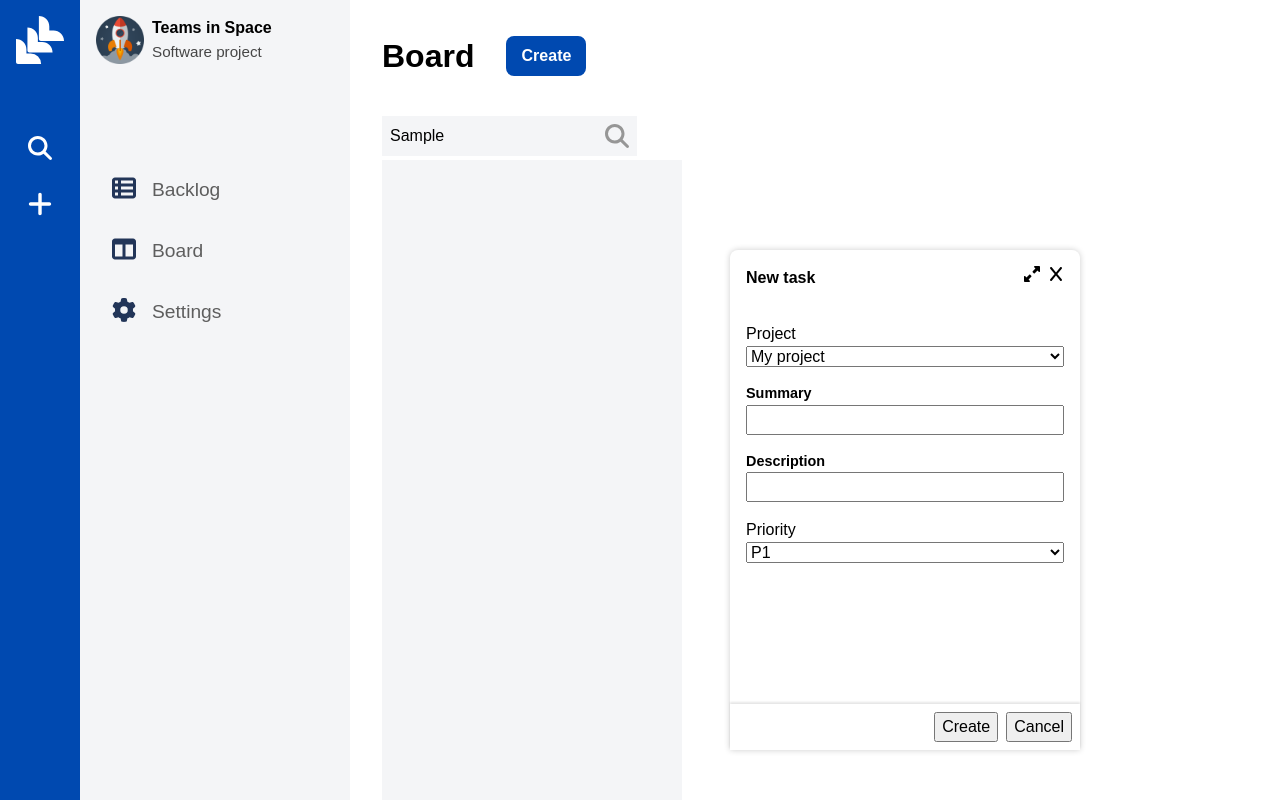
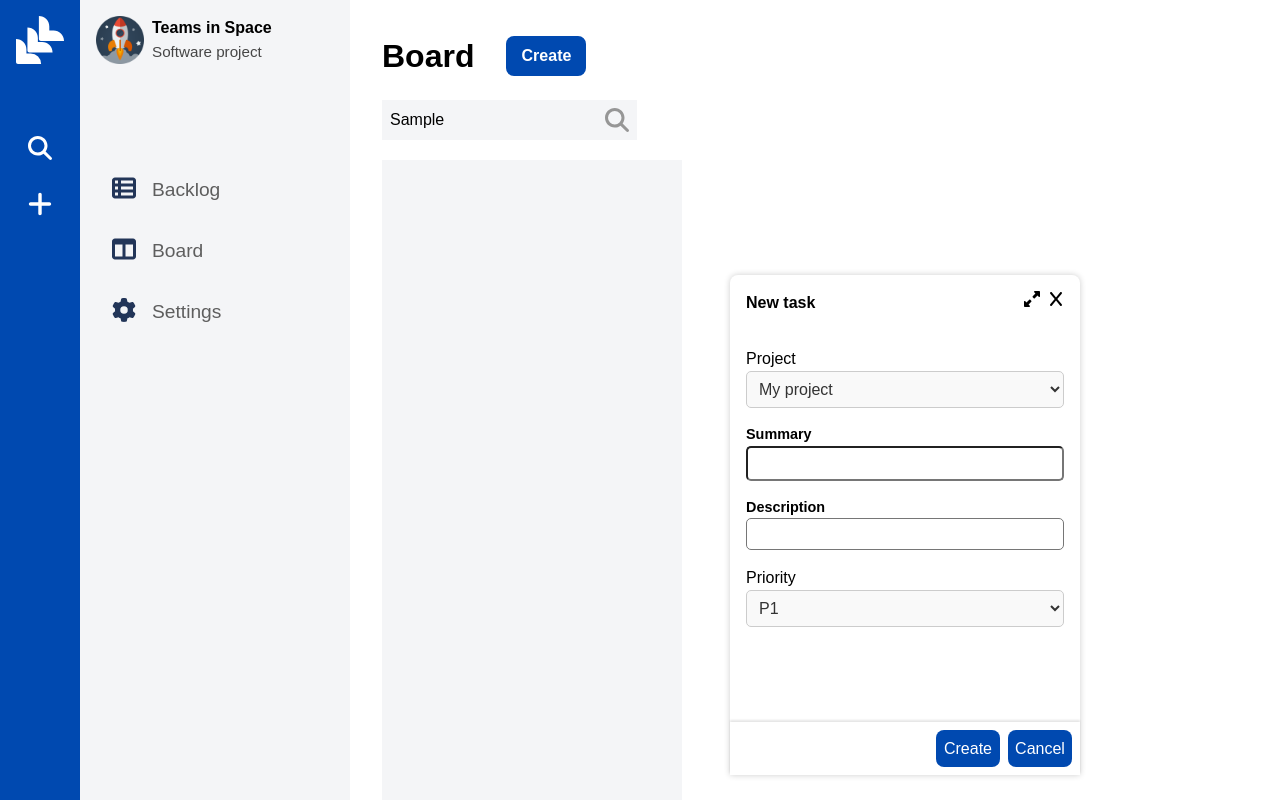
Before and after one commit to DanielCHodgson/Todo-List, a website built with webpack: page src/template.html in a window 1280 px wide. Both pictures are taken after typing "Sample" into the empty fields and a click on the button "Create". Built offline with nearby package versions, Linux system fonts and the light colour scheme.

Commit message:
Style updates

```diff
--- a/src/components/Dashboard/Dashboard.css
+++ b/src/components/Dashboard/Dashboard.css
@@ -3,7 +3,7 @@
     justify-content: flex-start;
     align-items: center;
     gap: 2rem;
-    padding: 2rem;
+    padding: 2rem 2rem 0 2rem ;
 }
 
 .new-task {
@@ -19,7 +19,7 @@
 }
 
 .new-task:hover {
-    opacity: 0.9;
+    opacity: 0.8;
 }
 
 
@@ -28,7 +28,6 @@
     font-size: 2rem;
 }
 
-
 .swim-lanes {
     width: 100%;
     height: calc(100vh - 10rem);
--- a/src/components/FilterPane/FilterPane.css
+++ b/src/components/FilterPane/FilterPane.css
@@ -1,3 +1,7 @@
+.filter-pane {
+    padding: 1rem 0;
+}
+
 .search-container {
     display: flex;
     height: 3rem;
--- a/src/components/Nav/Nav.css
+++ b/src/components/Nav/Nav.css
@@ -23,12 +23,15 @@
 
 .logo-img {
     height: 1rem;
+    cursor: pointer;
 }
 
 
-.search, .add {
+.search,
+.add {
     width: 1.5rem;
 }
+
 .logo-container>.title {
     font-family: "Roboto", serif;
     font-size: 2rem;
@@ -42,6 +45,7 @@
     width: 2.5rem;
     height: 2.5rem;
     fill: #FFFFFF;
+    cursor: pointer;
 }
 
 .right-nav {
@@ -92,6 +96,7 @@
     color: #5e5e5e;
     display: flex;
     gap: 1rem;
+    cursor: pointer;
 }
 
 .nav-list li:hover {
@@ -99,5 +104,5 @@
 }
 
 .nav-list li svg {
-  fill: #223558;
+    fill: #223558;
 }
--- a/src/components/NewTaskModal/NewTaskModal.css
+++ b/src/components/NewTaskModal/NewTaskModal.css
@@ -24,7 +24,7 @@
     width: 350px;
     height: 500px;
     position: absolute;
-    bottom: 50px;
+    bottom: 25px;
     right: 200px;
     border-top-left-radius: 8px;
     border-top-right-radius: 8px;
@@ -77,9 +77,9 @@ label {
     font-weight: bold;
 }
 
-#project-select {
+#new-task-form select {
     width: 100%;
-    padding: 10px 15px;
+    padding: 0.5rem 0.5rem;
     border: 1px solid #ccc;
     border-radius: 5px;
     background-color: #f9f9f9;
@@ -88,18 +88,26 @@ label {
 }
 
 
-#project-select:hover {
+#new-task-form select:hover {
     border-color: #aaa;
-    /* Slightly darker border on hover */
 }
 
-#project-select option {
+#new-task-form select option {
     padding: 10px;
     background-color: #fff;
 }
 
-#description {
+#summary {
     width: 100%;
+    height: 2.2rem;
+    padding: 0 0.5rem;
+    border-radius: 5px;
+}
+
+#description{
+    width: 100%;
+    min-height: 2rem;
+    border-radius: 5px;
     resize: none;
     field-sizing: content;
 }
@@ -113,3 +121,17 @@ label {
     gap: 0.5rem;
     box-shadow: 0 -2px 2px rgba(0, 0, 0, 0.1);
 }
+
+.modal-footer button {
+    width: 4rem;
+    height: 2.3rem;
+    border: none;
+    border-radius: 8px;
+    color: #FFFFFF;
+    cursor: pointer;
+    background-color: #0049B0;
+}
+
+.modal-footer button:hover {
+    opacity: 0.8;
+}
```
